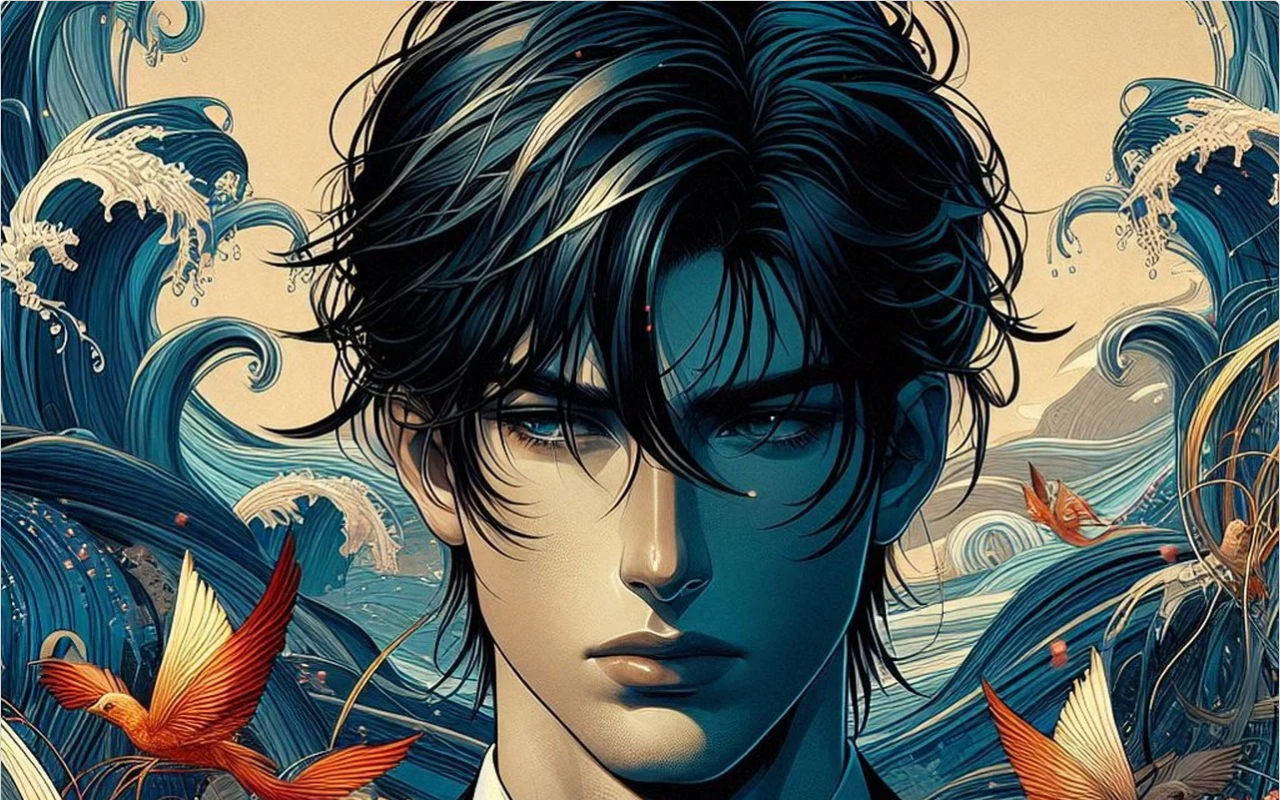
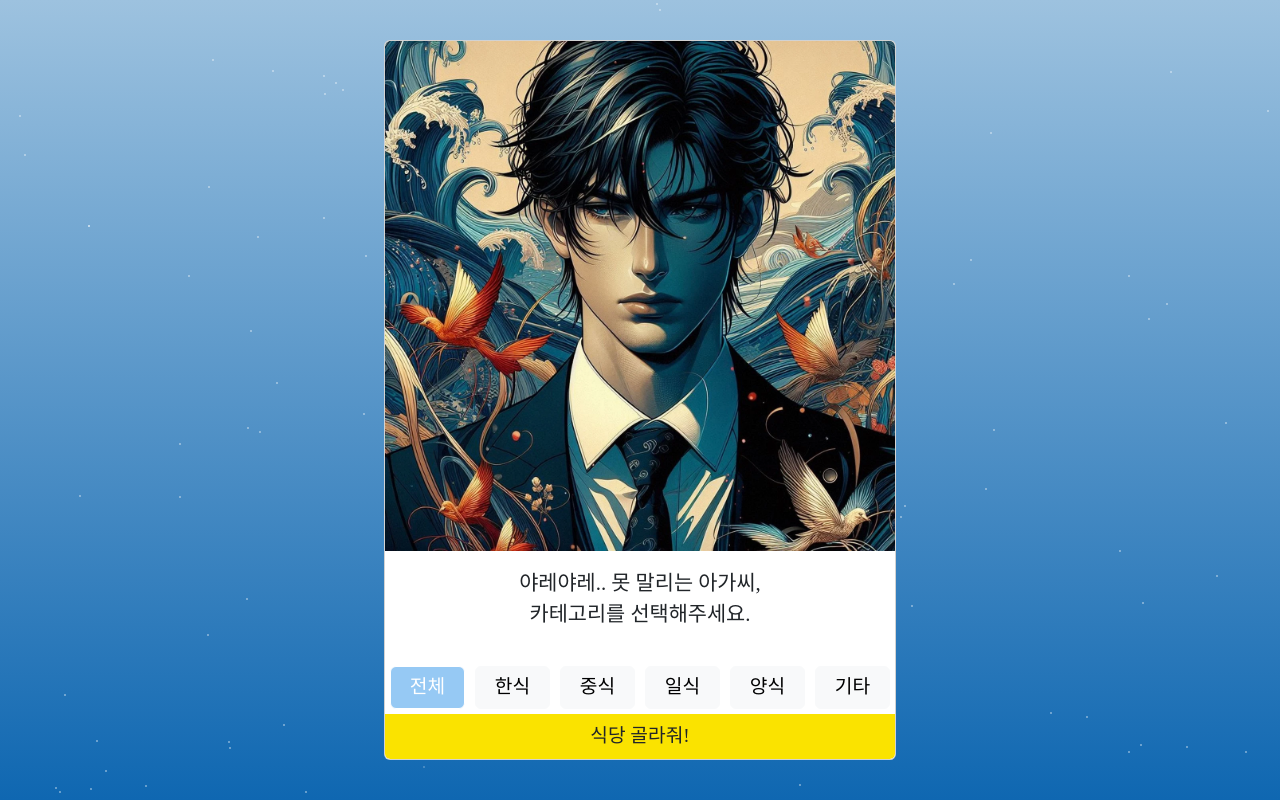
Before and after one commit to s1lv3rrud/react-js-okasik, a React (Vite) app: page /story in a window 1280 px wide. Shown: the top 800 px of the page. Built offline with nearby package versions, Linux system fonts and the light colour scheme; a web font is replaced by a local one.

Commit message:
feat: SelectMenu 페이지 추가

```diff
--- a/src/App.jsx
+++ b/src/App.jsx
@@ -1,14 +1,14 @@
 import React from 'react';
 import { BrowserRouter as Router, Routes, Route } from 'react-router-dom';
 import Home from './pages/Home';
-import StoryCard from './components/StoryCard';
+import SelectMenu from './pages/SelectMenu';
 
 function App() {
   return (
     <Router>
       <Routes>
         <Route path="/" element={<Home />} />
-        <Route path="/story" element={<StoryCard />} />
+        <Route path="/story" element={<SelectMenu />} />
       </Routes>
     </Router>
   );
--- a/src/components/StoryCard.jsx
+++ b/src/components/StoryCard.jsx
@@ -40,14 +40,18 @@ const StoryCard = () => {
         const newActiveButtons = prev.includes(button)
           ? prev.filter((b) => b !== button)
           : [...prev.filter((b) => b !== "전체"), button];
-        return newActiveButtons.length === 0 ||  newActiveButtons.length === 5? ["전체"] : newActiveButtons;
+        return newActiveButtons.length === 0 || newActiveButtons.length === 5
+          ? ["전체"]
+          : newActiveButtons;
       });
     }
   };
 
   return (
     <div className="card">
-      <img src={randomImage} className="card-img-top" />
+      <div className="card-img-container">
+        <img src={randomImage} className="card-img-top" />
+      </div>
       <div className="card-body">
         <p className="card-text">
           야레야레.. 못 말리는 아가씨,
@@ -105,7 +109,7 @@ const StoryCard = () => {
           기타
         </button>
       </div>
-      <button className="card-footer btn btn-warning">식당 골라줘!</button>
+      <div className="card-footer btn">식당 골라줘!</div>
     </div>
   );
 };
--- /dev/null
+++ b/src/pages/SelectMenu.jsx
@@ -0,0 +1,27 @@
+import React from "react";
+import "bootstrap/dist/css/bootstrap.min.css";
+import "../styles/SelectMenu.css";
+import StoryCard from "../components/StoryCard";
+
+const generateStars = (count) => {
+  const stars = [];
+  for (let i = 0; i < count; i++) {
+    const style = {
+      left: `${Math.random() * 100}%`,
+      top: `${Math.random() * 100}%`,
+    };
+    stars.push(<div key={i} className="star" style={style}></div>);
+  }
+  return stars;
+};
+
+const Home = () => {
+  return (
+    <div className="background d-flex flex-column justify-content-center align-items-center vh-100">
+      {generateStars(100)}
+      <StoryCard />
+    </div>
+  );
+};
+
+export default Home;
--- /dev/null
+++ b/src/styles/SelectMenu.css
@@ -0,0 +1,35 @@
+.background {
+  background: linear-gradient(to bottom, #9dc2df, #0f67b1);
+  position: relative; /* 별 위치를 설정하기 위함 */
+  overflow: hidden; /* 별이 배경을 벗어나지 않도록 */
+}
+
+@keyframes twinkle {
+  0%,
+  100% {
+    opacity: 0.8;
+  }
+  50% {
+    opacity: 0.2;
+  }
+}
+
+.star {
+  position: absolute;
+  width: 2px;
+  height: 2px;
+  background: white;
+  border-radius: 50%;
+  opacity: 0.8;
+  animation: twinkle 2s infinite ease-in-out;
+}
+
+.star:nth-child(2) {
+  animation-duration: 3s;
+}
+.star:nth-child(3) {
+  animation-duration: 4s;
+}
+.star:nth-child(4) {
+  animation-duration: 5s;
+}
--- a/src/styles/StoryCard.css
+++ b/src/styles/StoryCard.css
@@ -1,9 +1,19 @@
-.card{
+.card {
+  width: 40%;
+  height: 90vh;
   text-align: center;
+  overflow: hidden;
 }
 
-.card-text-container {
-  margin: 20px 0;
+.card-img-container {
+  width: 100%;
+  overflow: hidden;
+}
+
+.card-img-top {
+  width: 100%;
+  object-fit: cover;
+  height: 100%;
 }
 
 .card-text {
@@ -11,14 +21,15 @@
   font-weight: 400;
   font-style: normal;
   font-size: 1.3rem;
-
 }
 
 .menu-buttons {
   display: flex;
+  justify-content: space-between;
+  width: 100%;
 }
 
-.menu-button{
+.menu-button {
   font-family: "Diphylleia", serif;
   font-weight: 400;
   font-style: normal;
@@ -29,13 +40,13 @@
 }
 
 .menu-button:hover {
-    background-color: #96C9F4;
+  background-color: #96c9f4;
 }
 
 .menu-button.active {
-    background-color: #96C9F4;
-    color: white;
-  }
+  background-color: #96c9f4;
+  color: white;
+}
 
 .card-footer {
   font-family: "Diphylleia", serif;
```
